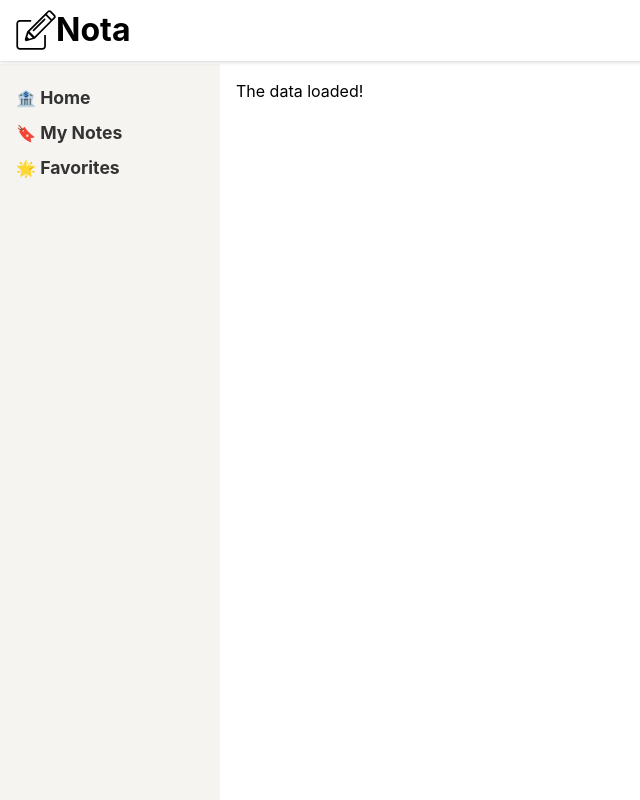
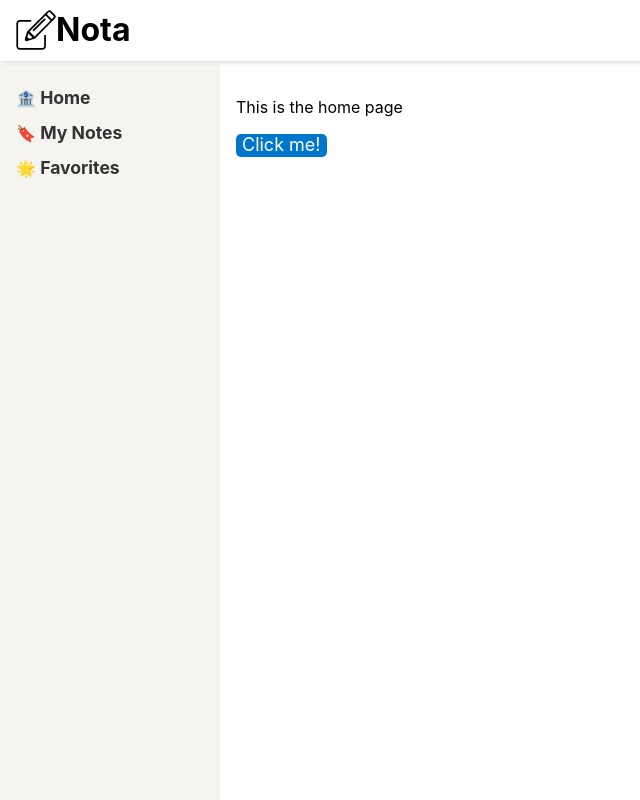
Before and after one commit to hjisaac/nota-web-client, a React (Vite) app: page / in a window 1280 px wide. Shown: the whole page, without its empty margins (0-640 px from the left). Built offline with nearby package versions, Linux system fonts and the light colour scheme; no server answers.

Commit message:
Back to last working ui

```diff
--- a/src/App.js
+++ b/src/App.js
@@ -6,20 +6,12 @@ import GlobalStyle from "./components/GlobalStyle";
 import Pages from "./pages";
 
 
-const uri = process.env.APP_URI;
-const cache = new InMemoryCache();
-const client = new ApolloClient({
-    uri,
-    cache,
-    connectToDevTools: true
-});
-
 const App = () => {
     return (
-        <ApolloProvider client={client}>
+        <div>
             <GlobalStyle />
             <Pages />
-        </ApolloProvider>
+        </div>
     );
 };
 
--- a/src/pages/home.js
+++ b/src/pages/home.js
@@ -1,52 +1,14 @@
 import React from "react";
-import { Link } from "react-router-dom";
-import { useQuery, gql } from "@apollo/client";
 
-import Header from "../components/Header";
-import Navigation from "../components/Navigation";
 import Button from "../components/Button";
-
-
-// const getNotes = gql`
-// query NoteFeed($cursor: String) {
-//     noteFeed(cursor: $cursor) {
-//         cursor
-//         hasNext
-//         notes {
-//             id
-//             createdAt
-//             content
-//             favoriteCount
-//             author {
-//                 username
-//                 id
-//                 avatar
-//             }
-//         }
-//     }
-// }
-
-// `;
 
 
 const Home = () => {
 
-    // console.log("hraonrenfdqsf")
-
-    // const { data, loading, error, fetchMore } = useQuery(getNotes);
-    // if(loading) {
-    //     return <p>Loading...</p>;
-    // }
-
-    // if(error) {
-    //     return <p>Error - Can not fetch data from the api</p>;
-    // }
-
     return (
         <div>
-            {/* {console.log(data)} */}
-            The data loaded!
-            {/* <Button>Click me!</Button> */}
+            <p> This is the home page </p>
+            <Button>Click me!</Button>
         </div>
     );
 };
```
